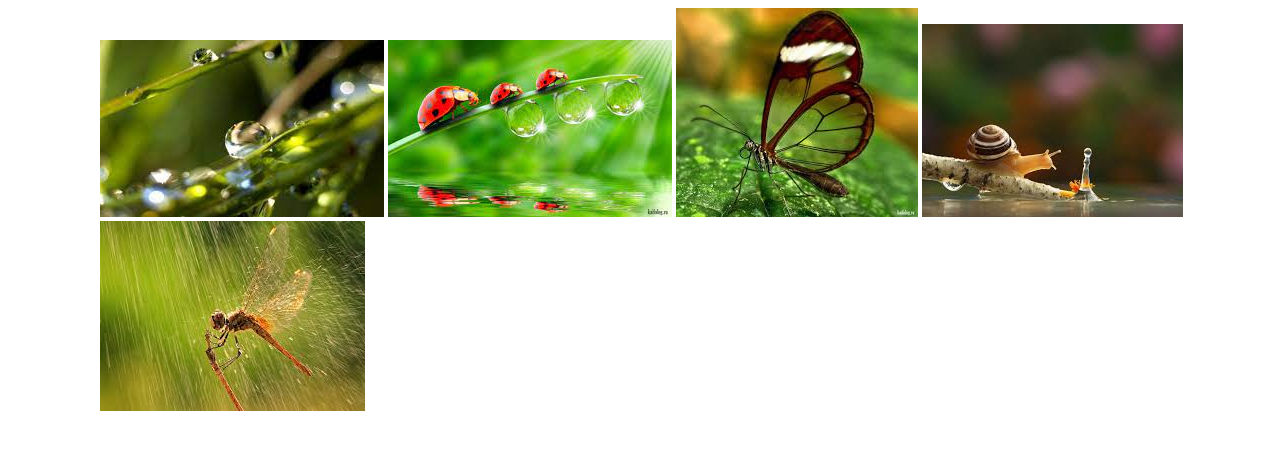
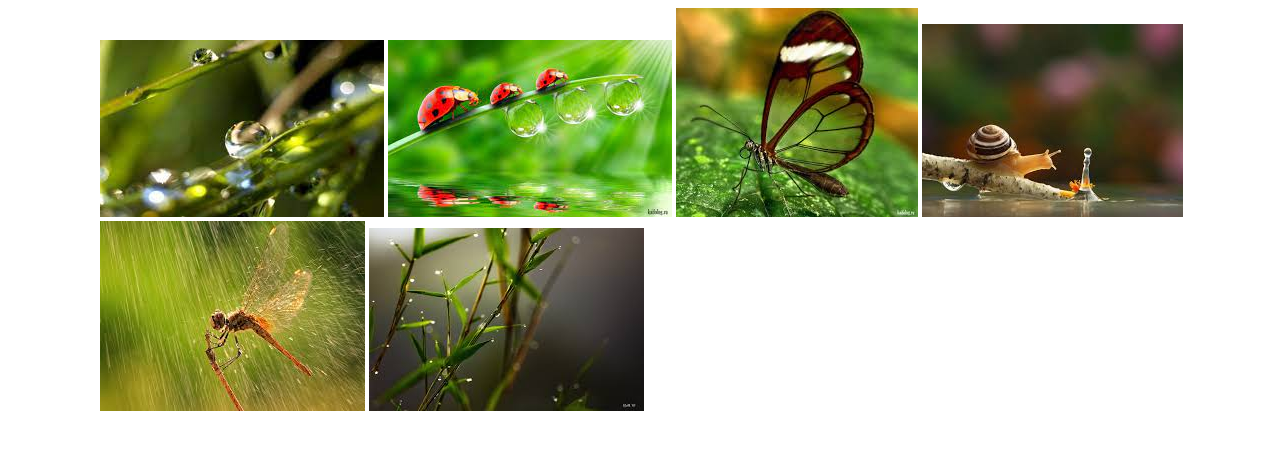
Before and after one commit to natikkr/HW1-GIT, a plain HTML site: page index.html in a window 1280 px wide. Drawn offline with Linux system fonts and the light colour scheme.

Commit message:
add images index.html feature4

```diff
--- a/index.html
+++ b/index.html
@@ -17,5 +17,6 @@
     <img src="images (2).jfif" alt="">
     <img src="images (3).jfif" alt="">
     <img src="images (4).jfif" alt="">
+    <img src="images (5).jfif" alt="">
     </body>
 </html>
```
